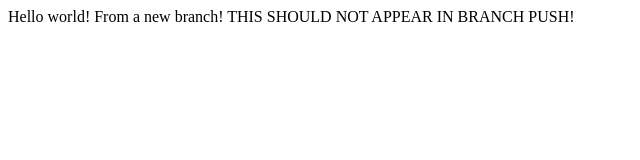
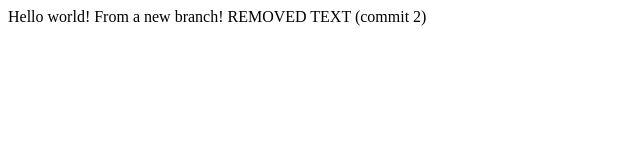
Before and after one commit to pixelparagon/MyFirstWebsite, a plain HTML site: page WebApplication1/WebApplication1/index.html in a window 1280 px wide. Shown: the whole page, without its empty margins (0-640 px from the left). Drawn offline with Linux system fonts and the light colour scheme.

Commit message:
another branch update

```diff
--- a/WebApplication1/WebApplication1/index.html
+++ b/WebApplication1/WebApplication1/index.html
@@ -5,6 +5,6 @@
     <title>My Very First WebPage (not really)</title>
 </head>
 <body>
-    Hello world! From a new branch! THIS SHOULD NOT APPEAR IN BRANCH PUSH!
+    Hello world! From a new branch! REMOVED TEXT (commit 2)
 </body>
 </html>
```
